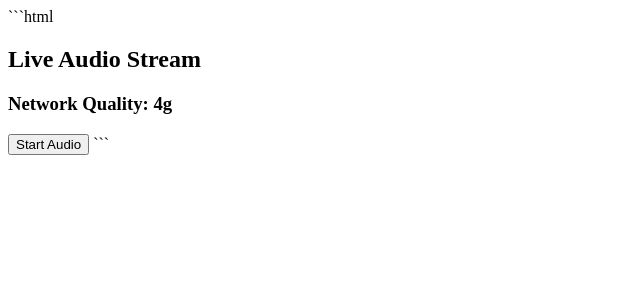
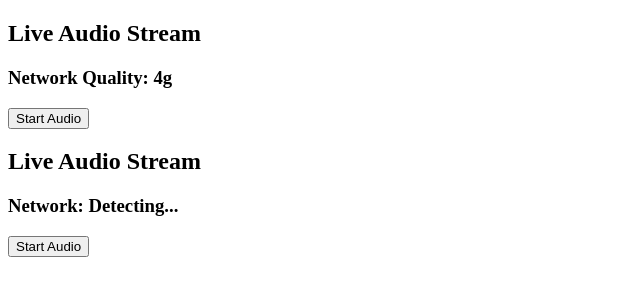
Before and after one commit to renedias15/mic-streamer, a website: page public/index.html in a window 1280 px wide. Shown: the whole page, without its empty margins (0-640 px from the left). Drawn offline with Linux system fonts and the light colour scheme.

Commit message:
Update index.html

````diff
--- a/public/index.html
+++ b/public/index.html
@@ -1,4 +1,3 @@
-```html
 <!DOCTYPE html>
 <html>
 <head>
@@ -17,8 +16,6 @@
 let socket
 let audioContext
 
-let queue = []
-
 function start() {
 
     audioContext = new AudioContext()
@@ -30,16 +27,14 @@
     socket.onopen = () => {
 
         console.log("WebSocket connected")
+
         socket.send("LISTENER")
-
-        // start playback loop
-        setInterval(playAudio, 50)
 
     }
 
     socket.onmessage = (event) => {
 
-        // handle text messages
+        // Handle text messages first
         if (typeof event.data === "string") {
 
             if (event.data.startsWith("NETWORK:")) {
@@ -54,42 +49,139 @@
 
         }
 
-        // convert PCM → float
+        // Audio handling (your original code)
+
         const pcmData = new Int16Array(event.data)
+
         const floatData = new Float32Array(pcmData.length)
 
         for (let i = 0; i < pcmData.length; i++) {
             floatData[i] = pcmData[i] / 32768
         }
 
-        queue.push(floatData)
+        const buffer = audioContext.createBuffer(
+            1,
+            floatData.length,
+            16000
+        )
+
+        buffer.copyToChannel(floatData, 0)
+
+        const source = audioContext.createBufferSource()
+
+        source.buffer = buffer
+        source.connect(audioContext.destination)
+
+        source.start()
 
     }
 
 }
 
-function playAudio() {
+function updateNetwork() {
 
-    if (!audioContext) return
+    const connection =
+        navigator.connection ||
+        navigator.mozConnection ||
+        navigator.webkitConnection
 
-    // wait until we have enough buffered packets
-    if (queue.length < 20) return
+    const label = document.getElementById("network")
 
-    const floatData = queue.shift()
+    if (!connection) {
+        label.innerText = "Network: Unknown (browser unsupported)"
+        return
+    }
 
-    const buffer = audioContext.createBuffer(
-        1,
-        floatData.length,
-        16000
-    )
+    label.innerText = "Network Quality: " + connection.effectiveType
 
-    buffer.copyToChannel(floatData, 0)
+}
 
-    const source = audioContext.createBufferSource()
+updateNetwork()
 
-    source.buffer = buffer
-    source.connect(audioContext.destination)
-    source.start()
+if (navigator.connection) {
+    navigator.connection.addEventListener("change", updateNetwork)
+}
+
+</script>
+
+</body>
+</html><!DOCTYPE html>
+<html>
+<head>
+<title>Live Audio Stream</title>
+</head>
+<body>
+
+<h2>Live Audio Stream</h2>
+
+<h3 id="network">Network: Detecting...</h3>
+
+<button onclick="start()">Start Audio</button>
+
+<script>
+
+let socket
+let audioContext
+
+function start() {
+
+    audioContext = new AudioContext()
+
+    socket = new WebSocket("wss://" + location.host)
+
+    socket.binaryType = "arraybuffer"
+
+    socket.onopen = () => {
+
+        console.log("WebSocket connected")
+
+        socket.send("LISTENER")
+
+    }
+
+    socket.onmessage = (event) => {
+
+        // Handle text messages first
+        if (typeof event.data === "string") {
+
+            if (event.data.startsWith("NETWORK:")) {
+
+                const network = event.data.split(":")[1]
+
+                document.getElementById("network").innerText =
+                    "Network: " + network
+
+                return
+            }
+
+        }
+
+        // Audio handling (your original code)
+
+        const pcmData = new Int16Array(event.data)
+
+        const floatData = new Float32Array(pcmData.length)
+
+        for (let i = 0; i < pcmData.length; i++) {
+            floatData[i] = pcmData[i] / 32768
+        }
+
+        const buffer = audioContext.createBuffer(
+            1,
+            floatData.length,
+            16000
+        )
+
+        buffer.copyToChannel(floatData, 0)
+
+        const source = audioContext.createBufferSource()
+
+        source.buffer = buffer
+        source.connect(audioContext.destination)
+
+        source.start()
+
+    }
 
 }
 
@@ -121,4 +213,3 @@
 
 </body>
 </html>
-```
````
